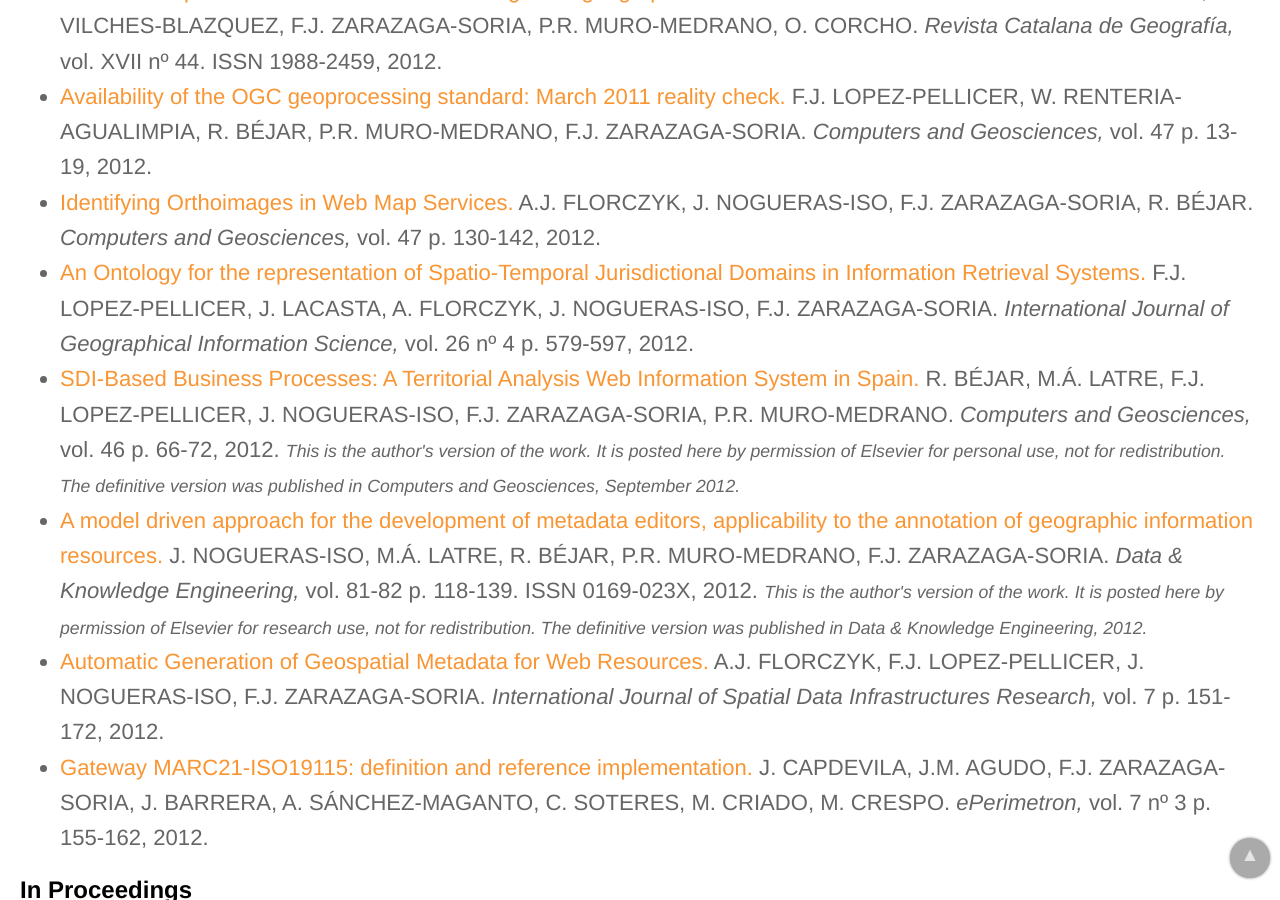
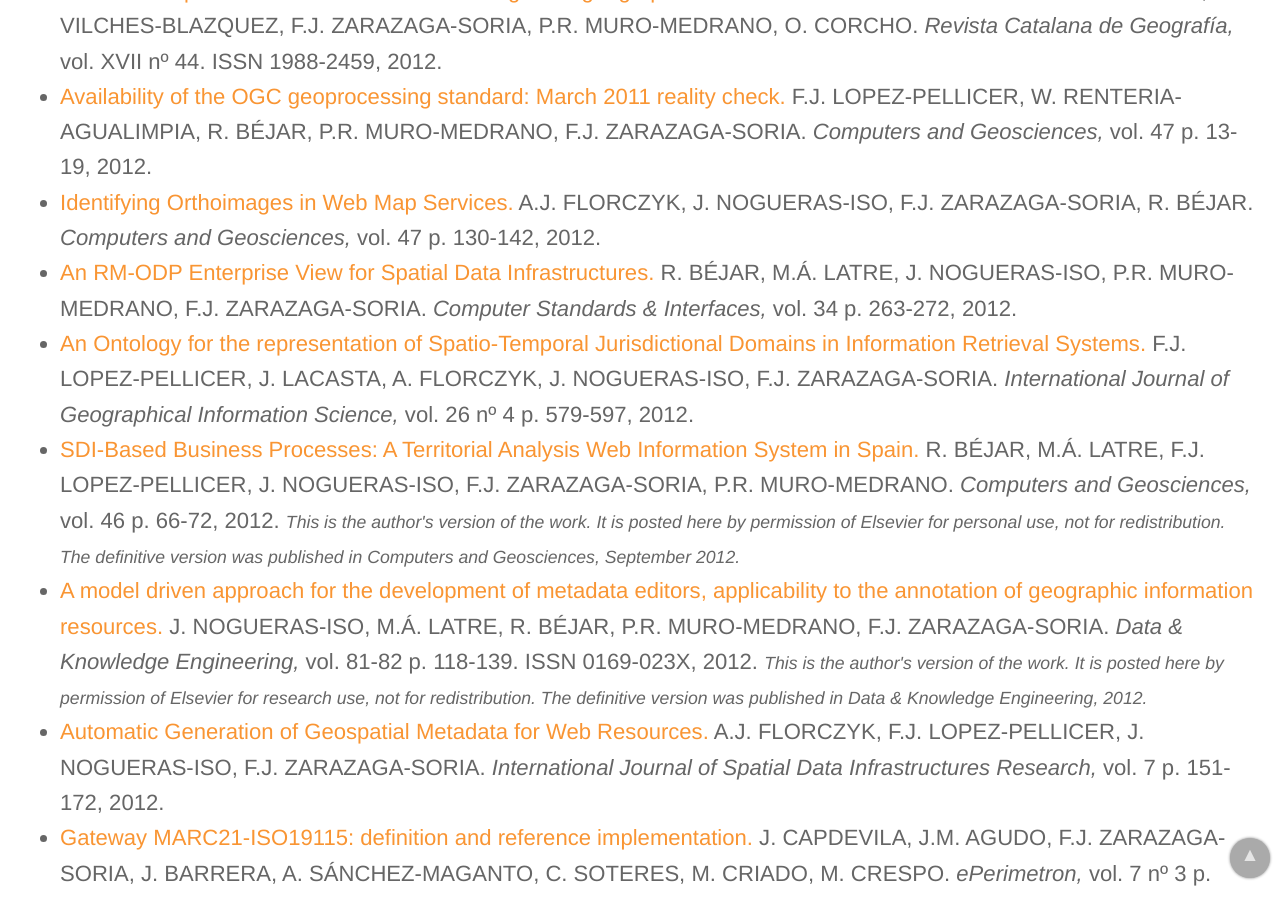
Before and after one commit to IAAA-Lab/IAAA-Lab.github.io, a Jekyll site: the page built from _staff/javy.md, in a window 1280 px wide and 900 px high, scrolled down 7924 px. Built offline with Jekyll 4.4.1, drawn with Linux system fonts in a browser that asks for light colours.

Commit message:
Update papers.yml

```diff
--- a/_data/papers.yml
+++ b/_data/papers.yml
@@ -852,7 +852,7 @@
 # -------------------
 - title: "An RM-ODP Enterprise View for Spatial Data Infrastructures"
   url: /curriculum/08-Publicaciones-Articulos/art_2011_CSI_RMODP.pdf
-  authors: R. BÉJAR, M.Á. LATRE, J. NOGUERAS-ISO, P.R. MURO-MEDRANO, F.J. ZARAZAGA
+  authors: R. BÉJAR, M.Á. LATRE, J. NOGUERAS-ISO, P.R. MURO-MEDRANO, F.J. ZARAZAGA-SORIA
   publication: "Computer Standards & Interfaces"
   publication_detail: "vol. 34 p. 263-272"
   year: 2012
```
